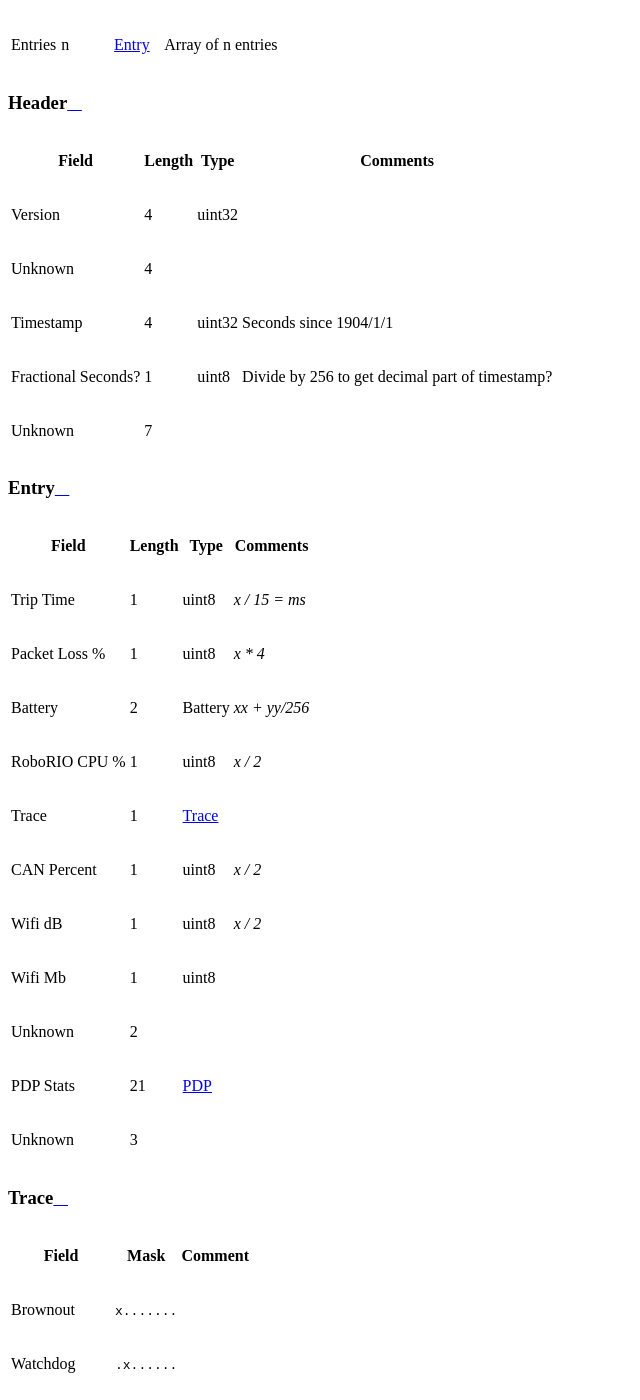
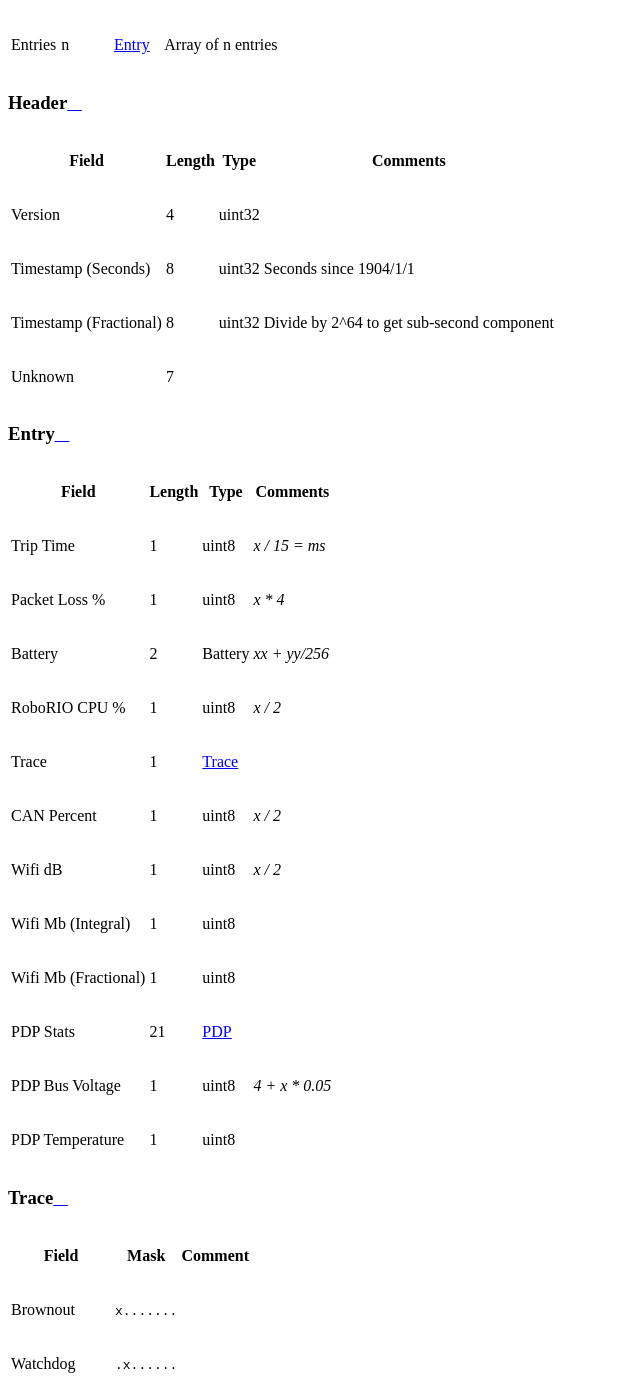
Before and after one commit to jcreigh/FRCture, a Sphinx documentation site: the page built from docs/driverstation/logging.rst, in a window 1280 px wide and 1400 px high, scrolled down 810 px. Shown: the whole window, without its empty margins (0-640 px from the left). Built offline with Sphinx 7.4.7 and the Read the Docs theme 2.0.0, drawn with Linux system fonts in a browser that asks for light colours.

Commit message:
Update logging.rst

```diff
--- a/docs/driverstation/logging.rst
+++ b/docs/driverstation/logging.rst
@@ -33,19 +33,17 @@ Header
 .. table::
    :widths: auto
 
-   +---------------------+--------+--------+-------------------------------------------------+
-   | Field               | Length | Type   | Comments                                        |
-   +=====================+========+========+=================================================+
-   | Version             | 4      | uint32 |                                                 |
-   +---------------------+--------+--------+-------------------------------------------------+
-   | Unknown             | 4      |        |                                                 |
-   +---------------------+--------+--------+-------------------------------------------------+
-   | Timestamp           | 4      | uint32 | Seconds since 1904/1/1                          |
-   +---------------------+--------+--------+-------------------------------------------------+
-   | Fractional Seconds? | 1      | uint8  | Divide by 256 to get decimal part of timestamp? |
-   +---------------------+--------+--------+-------------------------------------------------+
-   | Unknown             | 7      |        |                                                 |
-   +---------------------+--------+--------+-------------------------------------------------+
+   +-----------------------+--------+--------+-------------------------------------------------+
+   | Field                 | Length | Type   | Comments                                        |
+   +=======================+========+========+=================================================+
+   | Version               | 4      | uint32 |                                                 |
+   +-----------------------+--------+--------+-------------------------------------------------+
+   | Timestamp (Seconds)   | 8      | uint32 | Seconds since 1904/1/1                          |
+   +-----------------------+--------+--------+-------------------------------------------------+
+   | Timestamp (Fractional)| 8      | uint32 | Divide by 2^64 to get sub-second component      |
+   +-----------------------+--------+--------+-------------------------------------------------+
+   | Unknown               | 7      |        |                                                 |
+   +-----------------------+--------+--------+-------------------------------------------------+
 
 .. _logging_entry:
 
@@ -55,31 +53,33 @@ Entry
 .. table::
    :widths: auto
 
-   +---------------+--------+------------------------------+---------------+
-   | Field         | Length | Type                         | Comments      |
-   +===============+========+==============================+===============+
-   | Trip Time     | 1      | uint8                        | `x / 15 = ms` |
-   +---------------+--------+------------------------------+---------------+
-   | Packet Loss % | 1      | uint8                        | `x * 4`       |
-   +---------------+--------+------------------------------+---------------+
-   | Battery       | 2      | Battery                      | `xx + yy/256` |
-   +---------------+--------+------------------------------+---------------+
-   | RoboRIO CPU % | 1      | uint8                        | `x / 2`       |
-   +---------------+--------+------------------------------+---------------+
-   | Trace         | 1      | :ref:`Trace <logging_trace>` |               |
-   +---------------+--------+------------------------------+---------------+
-   | CAN Percent   | 1      | uint8                        | `x / 2`       |
-   +---------------+--------+------------------------------+---------------+
-   | Wifi dB       | 1      | uint8                        | `x / 2`       |
-   +---------------+--------+------------------------------+---------------+
-   | Wifi Mb       | 1      | uint8                        |               |
-   +---------------+--------+------------------------------+---------------+
-   | Unknown       | 2      |                              |               |
-   +---------------+--------+------------------------------+---------------+
-   | PDP Stats     | 21     | :ref:`PDP <logging_pdp>`     |               |
-   +---------------+--------+------------------------------+---------------+
-   | Unknown       | 3      |                              |               |
-   +---------------+--------+------------------------------+---------------+
+   +---------------------+--------+------------------------------+---------------+
+   | Field               | Length | Type                         | Comments      |
+   +=====================+========+==============================+===============+
+   | Trip Time           | 1      | uint8                        | `x / 15 = ms` |
+   +---------------------+--------+------------------------------+---------------+
+   | Packet Loss %       | 1      | uint8                        | `x * 4`       |
+   +---------------------+--------+------------------------------+---------------+
+   | Battery             | 2      | Battery                      | `xx + yy/256` |
+   +---------------------+--------+------------------------------+---------------+
+   | RoboRIO CPU %       | 1      | uint8                        | `x / 2`       |
+   +---------------------+--------+------------------------------+---------------+
+   | Trace               | 1      | :ref:`Trace <logging_trace>` |               |
+   +---------------------+--------+------------------------------+---------------+
+   | CAN Percent         | 1      | uint8                        | `x / 2`       |
+   +---------------------+--------+------------------------------+---------------+
+   | Wifi dB             | 1      | uint8                        | `x / 2`       |
+   +---------------------+--------+------------------------------+---------------+
+   | Wifi Mb (Integral)  | 1      | uint8                        |               |
+   +---------------------+--------+------------------------------+---------------+
+   | Wifi Mb (Fractional)| 1      | uint8                        |               |
+   +---------------------+--------+------------------------------+---------------+
+   | PDP Stats           | 21     | :ref:`PDP <logging_pdp>`     |               |
+   +---------------------+--------+------------------------------+---------------+
+   | PDP Bus Voltage     | 1      | uint8                        | `4 + x * 0.05`|
+   +---------------------+--------+------------------------------+---------------+
+   | PDP Temperature     | 1      | uint8                        |               |
+   +---------------------+--------+------------------------------+---------------+
 
 .. _logging_trace:
 
```
